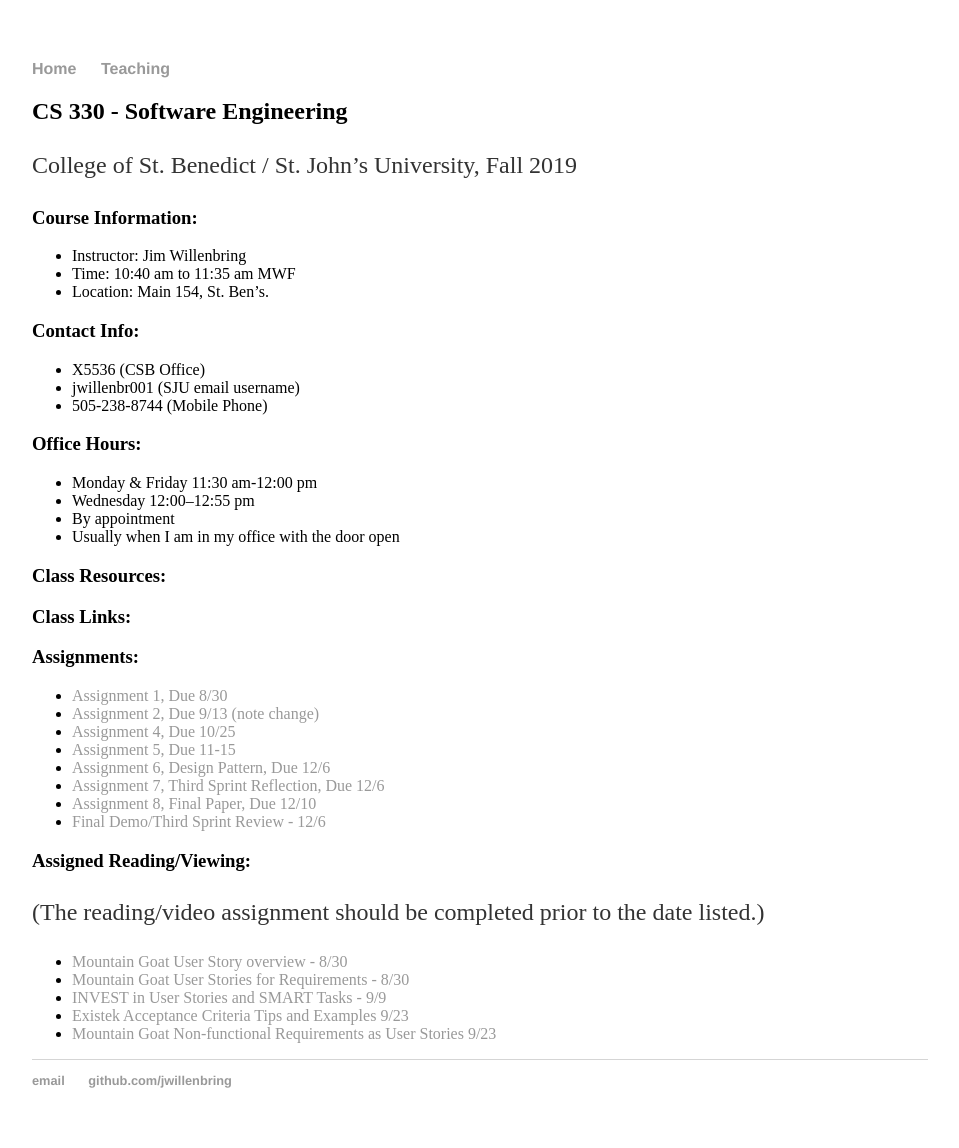
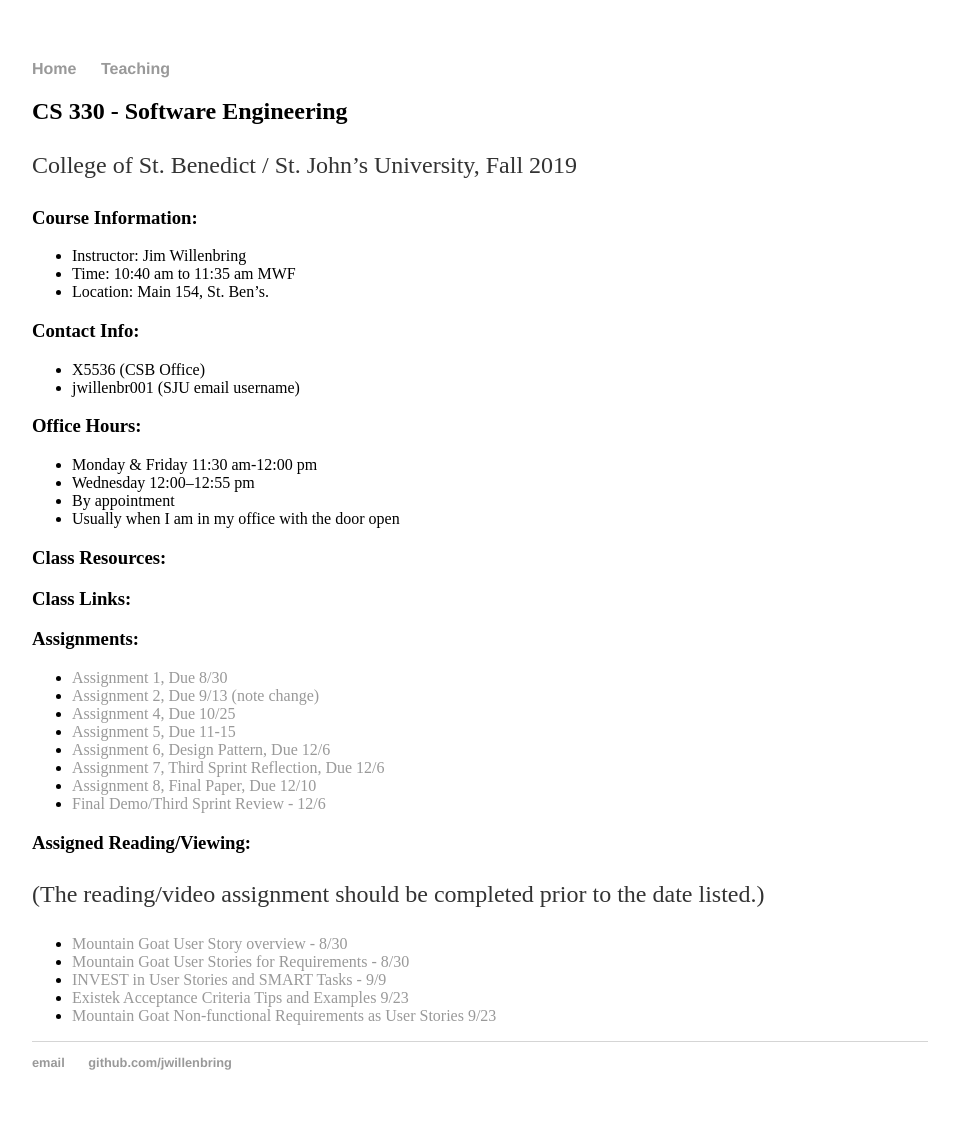
Before and after one commit to jwillenbring/jwillenbring.github.io, a Jekyll site: the page built from teaching/2019-Fall-CS330/index.md, in a window 1280 px wide. Shown: the whole page, without its empty margins (160-1119 px from the left). Built offline with Jekyll 4.4.1, drawn with Linux system fonts in a browser that asks for light colours; our own code applies the rules of GitHub Pages for plain Markdown files.

Commit message:
Update index.md

```diff
--- a/teaching/2019-Fall-CS330/index.md
+++ b/teaching/2019-Fall-CS330/index.md
@@ -11,7 +11,6 @@ College of St. Benedict / St. John's University, Fall 2019
 
   * X5536 (CSB Office)
   * jwillenbr001 (SJU email username)
-  * 505-238-8744 (Mobile Phone)
 
 ### Office Hours:
 
```
